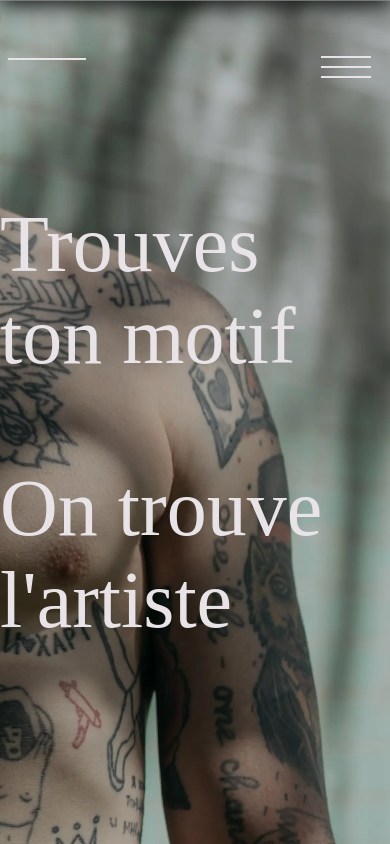
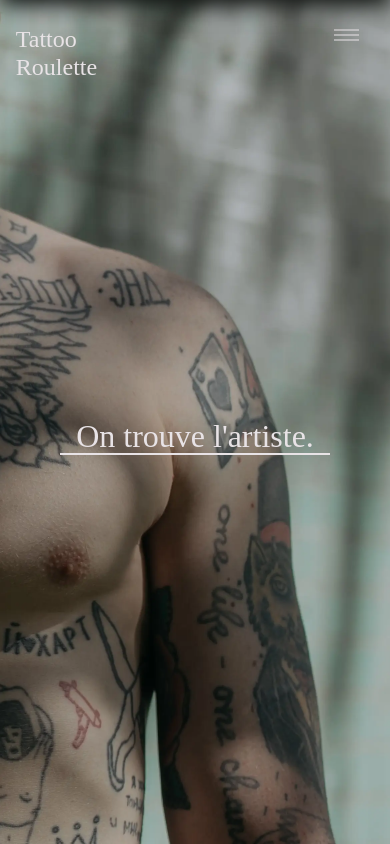
Before and after one commit to 3mpty78/Tattoo, a React (Create React App) app in the folder tattoo-roulette/: page / in a window 390 px wide. Built offline with nearby package versions, Linux system fonts and the light colour scheme.

Commit message:
Home.js done. Houra

```diff
--- a/tattoo-roulette/src/Components/Toggler.js
+++ b/tattoo-roulette/src/Components/Toggler.js
@@ -1,9 +1,6 @@
 export default function Toggler() {
   const hamburgerBtn = document.querySelector(".nav-toggler");
   const navigation = document.querySelector(".headerito");
-
-  hamburgerBtn.addEventListener("click", () => {
-    hamburgerBtn.classList.toggle("active");
-    navigation.classList.toggle("active");
-  });
+  hamburgerBtn.classList.toggle("active");
+  navigation.classList.toggle("active");
 }
--- a/tattoo-roulette/src/Pages/Home.js
+++ b/tattoo-roulette/src/Pages/Home.js
@@ -9,12 +9,11 @@ function Home() {
         <Header />
         <section className="splitview">
           <div className="description">
-            <p>
-              <span>Trouves ton motif</span>
-            </p>
-            <p>
-              <span>On trouve l'artiste</span>
-            </p>
+            <span>Lances la roue,</span>
+            <br />
+            <span>Choisis un motif,</span>
+            <br />
+            <span>On trouve l'artiste.</span>
           </div>
         </section>
         <Footer />
--- a/tattoo-roulette/src/Styles/Header.css
+++ b/tattoo-roulette/src/Styles/Header.css
@@ -9,7 +9,7 @@ header {
   align-items: center;
   justify-content: center;
   border-bottom: 2px solid var(--white);
-  background: var(--black);
+  backdrop-filter: blur(20px) brightness(0.75);
   box-shadow: 0 5px 20px var(--black);
   transform: translateY(-100%);
   transition: transform 0.5s cubic-bezier(0.77, 0.29, 0.23, 1);
@@ -31,7 +31,6 @@ section {
   top: 5%;
   left: 2%;
   padding-bottom: 1em;
-  border-bottom: 2px solid var(--white);
   width: 20vw;
   z-index: 2;
 }
--- a/tattoo-roulette/src/Styles/home.css
+++ b/tattoo-roulette/src/Styles/home.css
@@ -10,30 +10,58 @@ main {
   width: 100%;
   height: 100vh;
   position: absolute;
-  overflow: hidden;
+  display: flex;
+  align-items: center;
+  justify-content: center;
   background: url(../assets/img/oldSchool.webp) no-repeat center/cover;
-  z-index: 1;
+}
+.description span {
+  font-family: "Rantera";
+  position: relative;
+  font-weight: 400;
+  padding: 0;
+  color: var(--white);
+  font-size: 6em;
+  animation: bascule 8s ease infinite;
 }
 .description {
+  position: absolute;
+  top: 50%;
+  right: 10%;
   width: fit-content;
-  height: fit-content;
-  position: absolute;
-  right: -50%;
-  top: 50%;
-  color: var(--white);
+  height: 6em;
+  padding: 1em;
   transform: translateY(-50%);
-  transition: 1s cubic-bezier(0.17, 0.67, 0.83, 0.67);
-  animation: txt 1s ease-out forwards;
+  display: inline-block;
+  text-align: center;
+  overflow: hidden;
+  transition: 0.4s;
+
+  border-bottom: 2px solid var(--white);
 }
-p {
-  font-family: "Rantera";
-  font-weight: 400;
-  margin: 1em 0;
-  padding: 0;
-  font-size: 5em;
-}
-@keyframes txt {
+@keyframes bascule {
+  0% {
+    top: 0;
+  }
+  28% {
+    top: 0;
+  }
+  33% {
+    top: -120%;
+  }
+  61% {
+    top: -120%;
+  }
+  66% {
+    top: -240%;
+  }
+  76% {
+    top: -240%;
+  }
+  95% {
+    top: -240%;
+  }
   100% {
-    right: 10%;
+    top: 0;
   }
 }
--- a/tattoo-roulette/src/Styles/responsive.css
+++ b/tattoo-roulette/src/Styles/responsive.css
@@ -1,6 +1,9 @@
 /* Media queries */
 
 @media screen and (max-width: 1200px) {
+  .headerito {
+    height: 30vh;
+  }
   .navigation li {
     font-size: 0.8em;
   }
@@ -10,68 +13,143 @@
   img[src="../logo.png"] {
     width: 3em;
   }
+  .description {
+    right: unset;
+    height: 4em;
+    line-height: 4em;
+  }
+  .description span {
+    font-size: 4em;
+  }
+  @keyframes bascule {
+    0% {
+      top: 0;
+    }
+    28% {
+      top: 0;
+    }
+    33% {
+      top: -120%;
+    }
+    61% {
+      top: -120%;
+    }
+    66% {
+      top: -240%;
+    }
+    76% {
+      top: -240%;
+    }
+    95% {
+      top: -240%;
+    }
+    100% {
+      top: 0;
+    }
+  }
 }
 @media screen and (max-width: 950px) {
   .navigation li {
     font-size: 0.6em;
   }
-  h1 {
-    font-size: 1.8em;
-  }
-  header {
-    height: 12vh;
-  }
-  .welcome h2 {
-    font-size: 3em;
+  .headerito {
+    height: 20vh;
   }
 }
 @media screen and (max-width: 700px) {
-  h1 {
-    font-size: 1.5em;
-  }
-  img[src="../logo.png"] {
-    width: 2em;
-  }
-  header {
-    height: 10vh;
+  .logo {
+    font-size: 0.8em;
   }
   .navigation li {
     font-size: 0.6em;
   }
-  .welcome h2 {
+  .nav-toggler {
+    transform: scale(0.75);
+  }
+  .description {
+    height: 2.5em;
+  }
+  .description span {
     font-size: 2.5em;
   }
+  @keyframes bascule {
+    0% {
+      top: 0;
+    }
+    28% {
+      top: 0;
+    }
+    33% {
+      top: -180%;
+    }
+    61% {
+      top: -180%;
+    }
+    66% {
+      top: -360%;
+    }
+    76% {
+      top: -360%;
+    }
+    95% {
+      top: -360%;
+    }
+    100% {
+      top: 0;
+    }
+  }
 }
-@media screen and (max-width: 650px) {
-  .navigation {
-    width: 70%;
+@media (max-width: 650px) {
+  .headerito {
+    height: 30vh;
   }
-  h1 {
-    font-size: 1.2em;
-    display: none;
-  }
-  img[src="../logo.png"] {
-    width: 2.5em;
-    padding-left: 0.5em;
-  }
-  header {
-    height: 8vh;
+  .navigation ul {
+    flex-flow: column nowrap;
+    justify-content: space-between;
+    align-items: center;
+    height: 25vh;
   }
 }
 @media screen and (max-width: 400px) {
-  .navigation {
-    width: 100%;
-    padding: 0 1em;
+  .description {
+    height: 2em;
   }
-  header section {
-    display: none;
+  .logo {
+    font-size: 0.5em;
+    margin-top: -2em;
+    margin-left: 1em;
   }
-  header {
-    height: 8vh;
+  .nav-toggler {
+    transform: scale(0.5);
+    margin-top: -2em;
   }
-  .welcome h2 {
+  .description span {
     font-size: 2em;
-    margin-top: 50%;
-    transform: translateY(-35%);
+  }
+  @keyframes bascule {
+    0% {
+      top: 0;
+    }
+    28% {
+      top: 0;
+    }
+    33% {
+      top: -220%;
+    }
+    61% {
+      top: -220%;
+    }
+    66% {
+      top: -440%;
+    }
+    76% {
+      top: -440%;
+    }
+    95% {
+      top: -440%;
+    }
+    100% {
+      top: 0;
+    }
   }
 }
```
